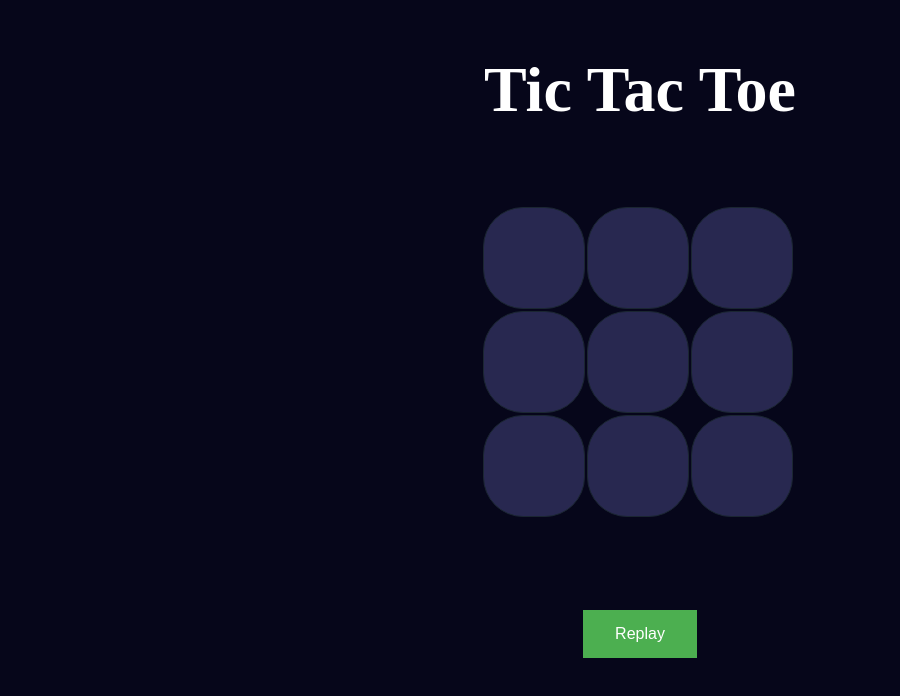
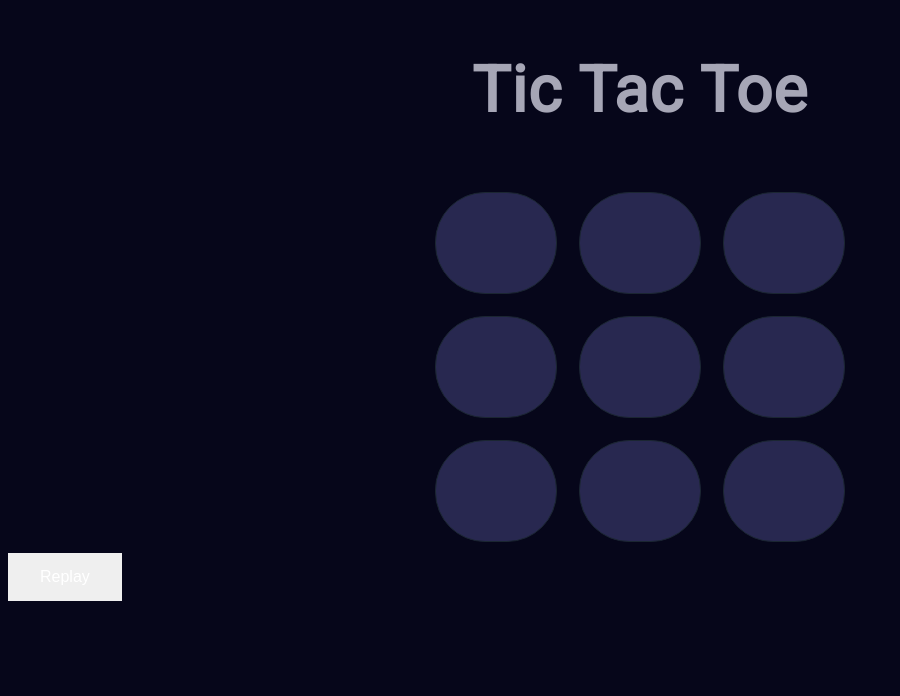
Before and after one commit to iquhack-if-it-quacks/iquhack-if-it-quacks, a plain HTML site: page index.html in a window 1280 px wide. Shown: the whole page, without its empty margins (0-900 px from the left). Drawn offline with Linux system fonts and the light colour scheme.

Commit message:
changed some fonts i think

```diff
--- a/index.html
+++ b/index.html
@@ -5,7 +5,9 @@
 <head>
     <meta charset="UTF-8">
     <title>Tic Tac Toe</title>
-    <link rel="stylesheet" href="style.css">
+    <link rel="stylesheet" href="style.css"><link rel="preconnect" href="https://fonts.googleapis.com">
+    <link rel="preconnect" href="https://fonts.gstatic.com" crossorigin>
+    <link href="https://fonts.googleapis.com/css2?family=Roboto:wght@100;300;400&display=swap" rel="stylesheet">
 </head>
 
 <body>
--- a/style.css
+++ b/style.css
@@ -5,31 +5,36 @@ body{
 h2 {
     font-size: 400%;
     text-align: center;
-    color: white;
+    color: #a6a6b6;
+    font-family: "Roboto", sans-serif;
+    letter-spacing: 1px;
 }
 
 table {
-    margin: 0 auto;
+    margin: auto;
     border-collapse: collapse;
-    position: absolute;
-    margin: 2% 10% 10% 37%;
+    min-width: 300px;
  }
 
  td {
     cursor: pointer;
+    vertical-align: middle;
  }
 
  .cell {
     border-radius: 40px;
-    vertical-align: middle;
     border: 1px solid #1b2632;
     background-color: #282850;
-    border-radius: 40px;
+    color: #a6a6b6;
+    border-radius: 50px;
     height: 100px;
-    width: 100px;
+    width: 120px;
     text-align: center;
-    font-family:Cambria, Cochin, Georgia, Times, 'Times New Roman', serif;
-    font-size: 65px;
+    line-height: 100px;
+    font-family: "Roboto", sans-serif;
+    font-weight: 300;
+    font-size: 40px;
+    margin: 10px;
  }
 
  table tr:first-child td {
@@ -49,8 +54,7 @@ table tr td:last-child {
 }
 
 button {
-    margin: 34% 10% 10% 45.5%;
-    background-color: #4CAF50;
+    margin: auto;
     border: none;
     color: white;
     padding: 15px 32px;
```
